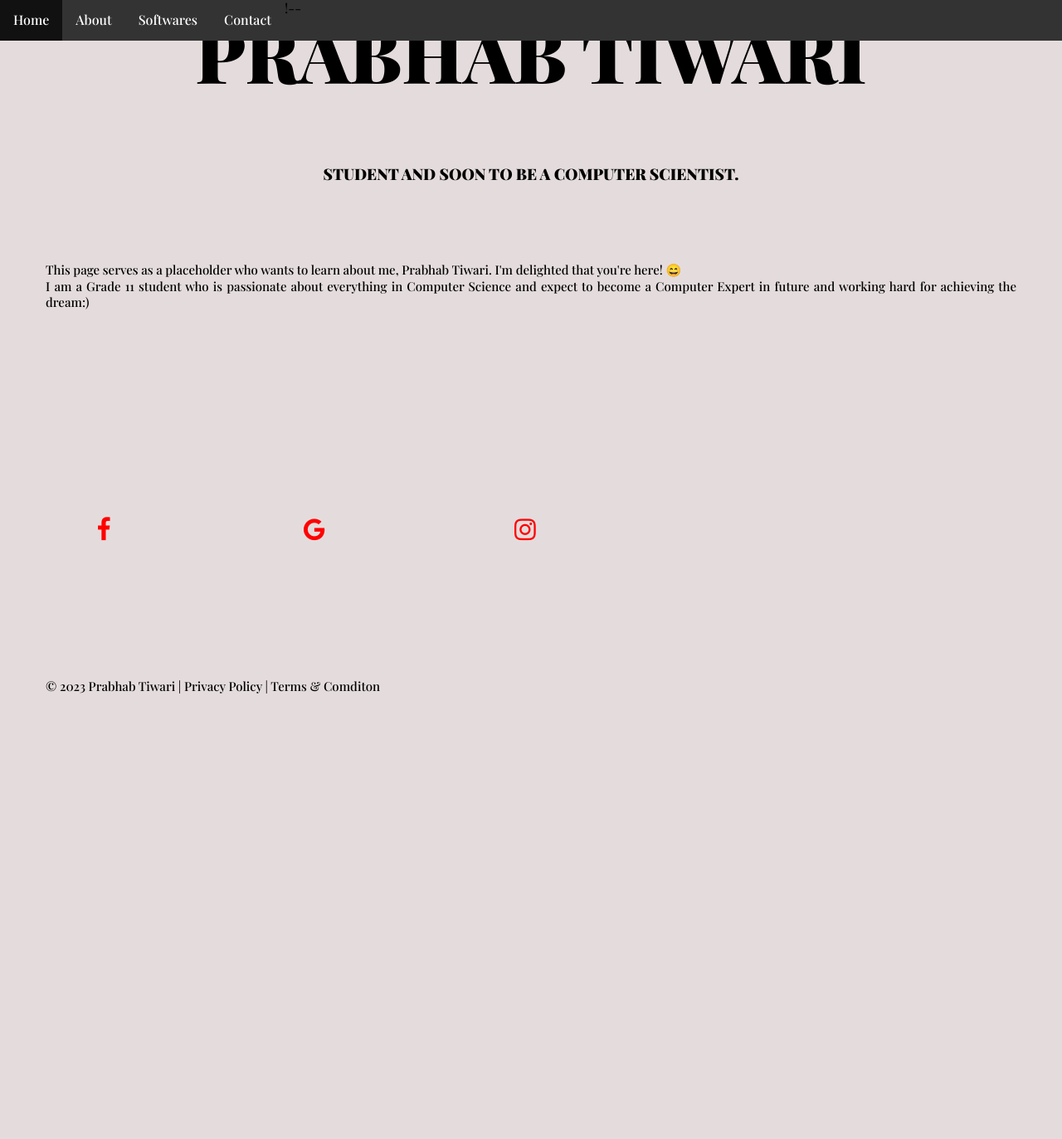
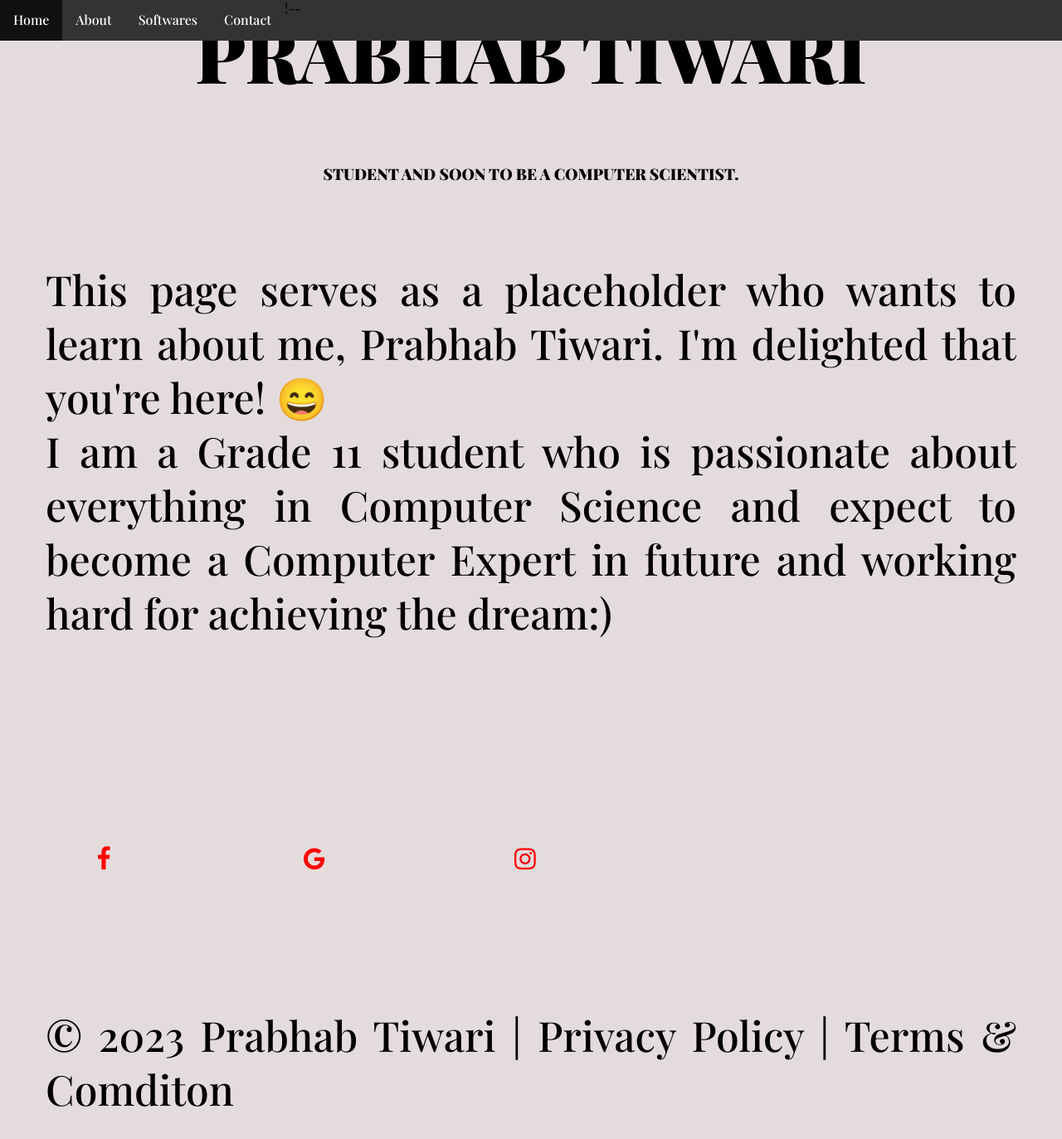
Before and after one commit to PrabhabTiwari/website, a Jekyll site: the page built from index.html, in a window 1280 px wide and 1400 px high, scrolled down 956 px. Shown: the top 1373 px of the window at 83% size. Built offline with Jekyll 4.4.1, drawn with Linux system fonts in a browser that asks for light colours; before the commit the page ends 1849 px from its top, so only the background shows below that.

Commit message:
Update footer.html

```diff
--- a/_includes/footer.html
+++ b/_includes/footer.html
@@ -4,9 +4,7 @@
 <meta name="viewport" content="width=device-width, initial-scale=1">
 <link rel="stylesheet" href="https://cdnjs.cloudflare.com/ajax/libs/font-awesome/4.7.0/css/font-awesome.min.css">
 <style>
-p{
-font-size: 15px;
- }
+
 
 .fa {
   padding: 20px;
```
